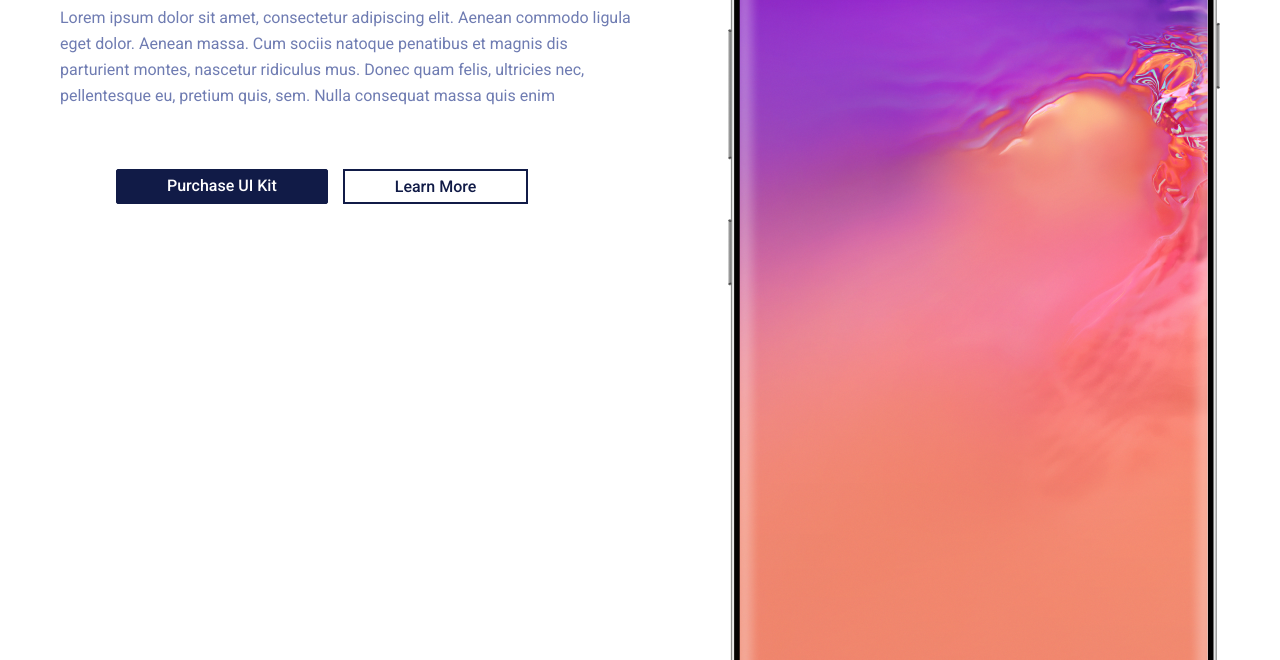
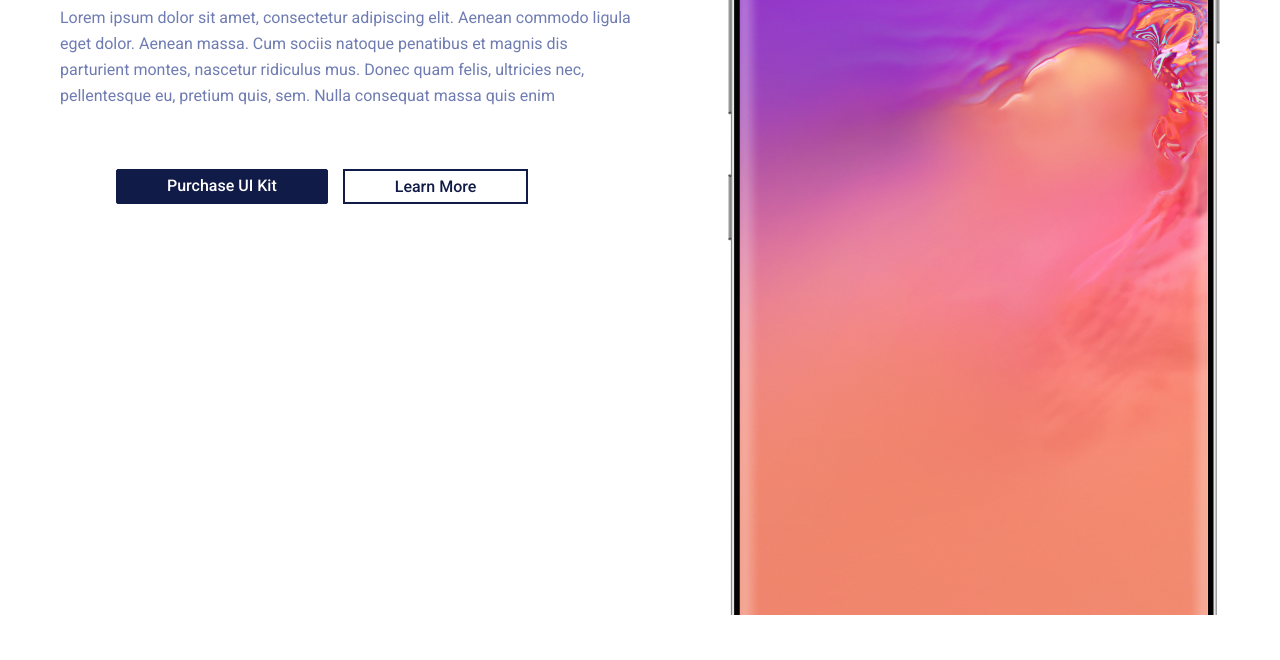
Before and after one commit to Amand4May/Figma-CSS, a plain HTML site: page index.html in a window 1280 px wide. Shown: the part 225-885 px from the top of the page. After the commit the page ends 840 px from the top, so only its background shows below. Drawn offline with Linux system fonts and the light colour scheme; a web font is replaced by a local one.

Commit message:
sa dsa 2sa s

```diff
--- a/style.css
+++ b/style.css
@@ -69,7 +69,7 @@ body, html {
     max-width: 100%;
     display: flex;
     align-self: flex-end;
-    margin-top: 160px;
+    margin-top: 71px;
 }
 
 @media (max-width: 768px) {
```
